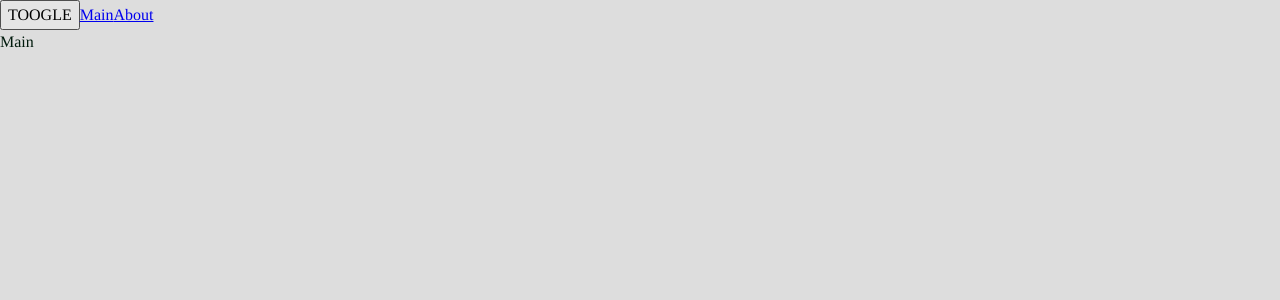
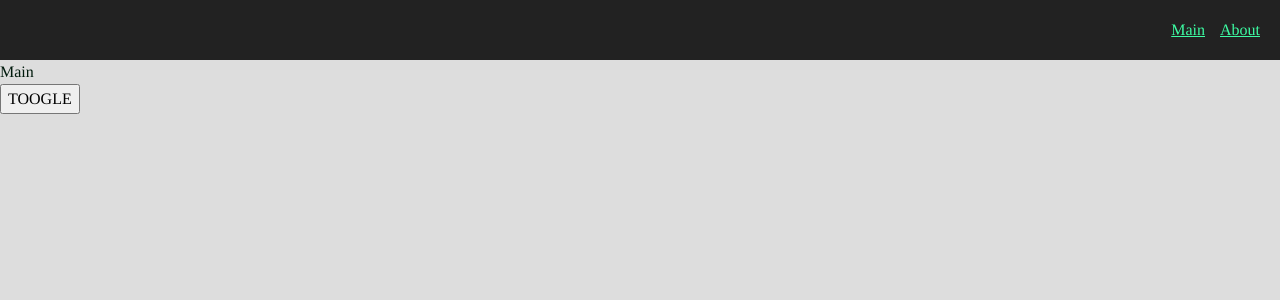
Before and after one commit to OlegSkar1/production_project, a React app: page / in a window 1280 px wide. Shown: the top 300 px of the page. Built offline with nearby package versions, Linux system fonts and the light colour scheme.

Commit message:
feat: AppLink

```diff
--- a/src/app/index.tsx
+++ b/src/app/index.tsx
@@ -1,7 +1,7 @@
-import { Link } from 'react-router-dom';
 import { useTheme } from 'app/providers/ThemeProvider';
+import { classNames as cn } from 'shared/lib';
+import { Navbar } from 'widgets/Navbar';
 import { AppRouter } from './providers/router';
-import { classNames as cn } from 'shared/lib';
 import './styles/index.scss';
 
 const App = () => {
@@ -9,10 +9,9 @@ const App = () => {
 
   return (
     <div className={cn('app', {}, [theme])}>
+      <Navbar />
+      <AppRouter />
       <button onClick={toggleTheme}>TOOGLE</button>
-      <Link to="/">Main</Link>
-      <Link to="/about">About</Link>
-      <AppRouter />
     </div>
   );
 };
--- a/src/app/styles/themes/dark.scss
+++ b/src/app/styles/themes/dark.scss
@@ -1,6 +1,9 @@
 .app.dark {
   --bg-color: #222222;
+  --inverted-bg-color: #dddddd;
 
   --primary-color: #3dfca3;
   --secondary-color: #0aad85;
+  --inverted-primary-color: #011b0d;
+  --inverted-secondary-color: #044435;
 }
--- a/src/app/styles/themes/light.scss
+++ b/src/app/styles/themes/light.scss
@@ -1,6 +1,9 @@
 .app.light {
   --bg-color: #dddddd;
+  --inverted-bg-color: #222222;
 
   --primary-color: #011b0d;
   --secondary-color: #044435;
+  --inverted-primary-color: #3dfca3;
+  --inverted-secondary-color: #0aad85;
 }
--- a/src/app/styles/variables/global.scss
+++ b/src/app/styles/variables/global.scss
@@ -8,4 +8,6 @@
   --font-size-l: 24px;
   --font-line-l: 32px;
   --font-l: var(--font-size-l) / var(--font-line-l) var(--font-family-main);
+
+  --navbar-height: 60px;
 }
--- a/src/shared/lib/classNames.ts
+++ b/src/shared/lib/classNames.ts
@@ -1,9 +1,9 @@
 type Mods = Record<string, string | boolean>;
 
-export const classNames = (cls: string, mods: Mods, additional: string[]) => {
+export const classNames = (cls: string, mods: Mods = {}, additional: string[] = []) => {
   return [
     cls,
-    ...additional,
+    ...additional.filter(Boolean),
     ...Object.entries(mods)
       .filter(([_, value]) => Boolean(value))
       .map(([className]) => className),
--- /dev/null
+++ b/src/shared/ui/NavLink/AppLink.module.scss
@@ -0,0 +1,11 @@
+.AppLink {
+  color: var(--primary-color);
+}
+
+.primary {
+  color: var(--primary-color);
+}
+
+.secondary {
+  color: var(--inverted-primary-color);
+}
--- /dev/null
+++ b/src/shared/ui/NavLink/AppLink.tsx
@@ -0,0 +1,23 @@
+import { Link, LinkProps } from 'react-router-dom';
+import { classNames } from 'shared/lib';
+import cls from './AppLink.module.scss';
+
+export enum AppLinkTheme {
+  PRIMARY = 'primary',
+  SECONDARY = 'secondary',
+}
+
+interface AppLinkProps extends LinkProps {
+  className?: string;
+  theme?: AppLinkTheme;
+}
+
+export const AppLink: React.FC<AppLinkProps> = (props) => {
+  const { className, children, to, theme = AppLinkTheme.PRIMARY, ...otherProps } = props;
+
+  return (
+    <Link to={to} className={classNames(cls.AppLink, {}, [className, cls[theme]])} {...otherProps}>
+      {children}
+    </Link>
+  );
+};
--- /dev/null
+++ b/src/shared/ui/index.ts
@@ -0,0 +1 @@
+export { AppLink } from './NavLink/AppLink';
--- /dev/null
+++ b/src/widgets/Navbar/index.ts
@@ -0,0 +1 @@
+export { Navbar } from './ui/Navbar';
--- /dev/null
+++ b/src/widgets/Navbar/ui/Navbar.module.scss
@@ -0,0 +1,14 @@
+.navbar {
+  width: 100%;
+  height: var(--navbar-height);
+  background: var(--inverted-bg-color);
+  display: flex;
+  align-items: center;
+  padding: 20px;
+}
+
+.links {
+  margin-left: auto;
+  gap: 15px;
+  display: flex;
+}
--- /dev/null
+++ b/src/widgets/Navbar/ui/Navbar.tsx
@@ -0,0 +1,23 @@
+import { classNames } from 'shared/lib';
+import { AppLink } from 'shared/ui';
+import { AppLinkTheme } from 'shared/ui/NavLink/AppLink';
+import cls from './Navbar.module.scss';
+
+interface NavbarProps {
+  className?: string;
+}
+
+export const Navbar: React.FC<NavbarProps> = ({ className }: NavbarProps) => {
+  return (
+    <div className={classNames(cls.navbar, {}, [className])}>
+      <div className={classNames(cls.links)}>
+        <AppLink to="/" theme={AppLinkTheme.SECONDARY}>
+          Main
+        </AppLink>
+        <AppLink to="/about" theme={AppLinkTheme.SECONDARY}>
+          About
+        </AppLink>
+      </div>
+    </div>
+  );
+};
--- a/tsconfig.json
+++ b/tsconfig.json
@@ -9,7 +9,7 @@
     "moduleResolution": "node",
     "esModuleInterop": true,
     "allowSyntheticDefaultImports": true,
-    "strictNullChecks": true,
+    "strictNullChecks": false, // проверка на null undefined
     "baseUrl": ".",
     "paths": {
       "*": ["./src/*"]
```
Also changed, not shown: 1 other file (tests, documents, lock files or other folders).
